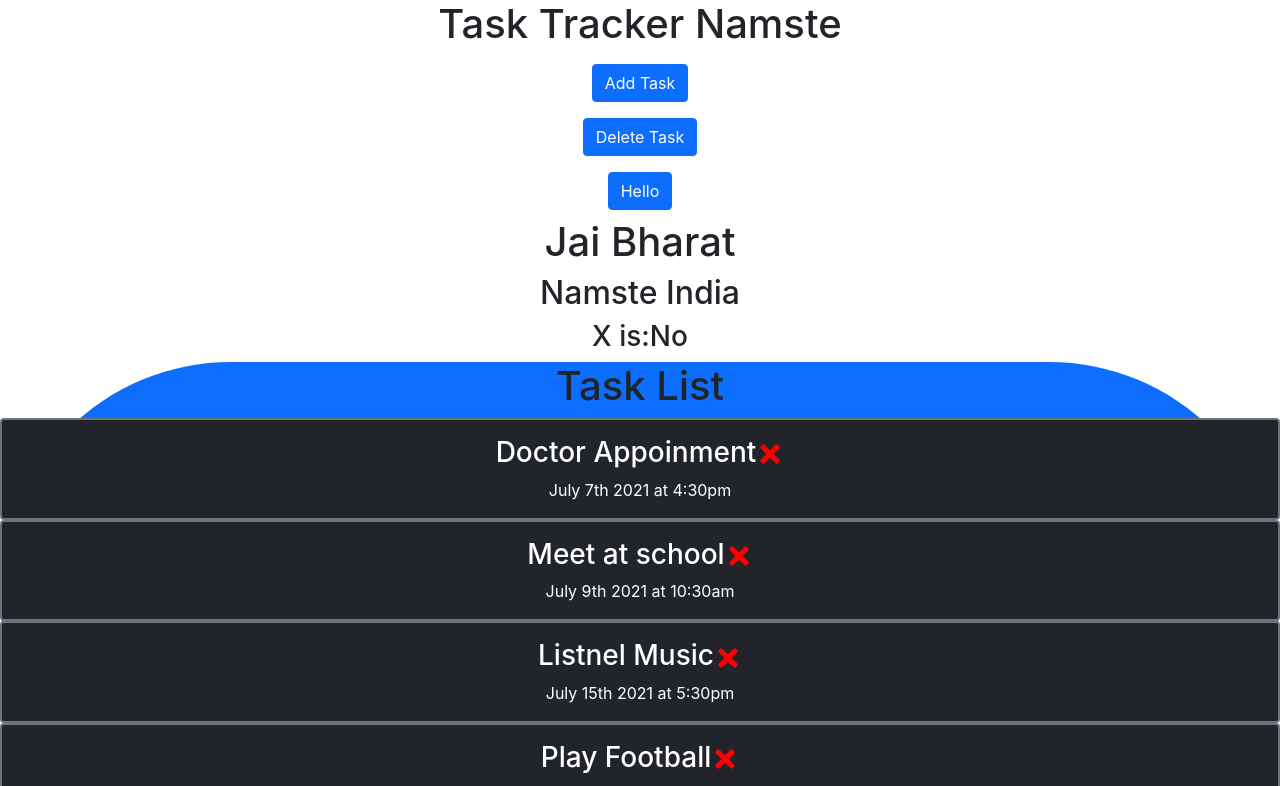
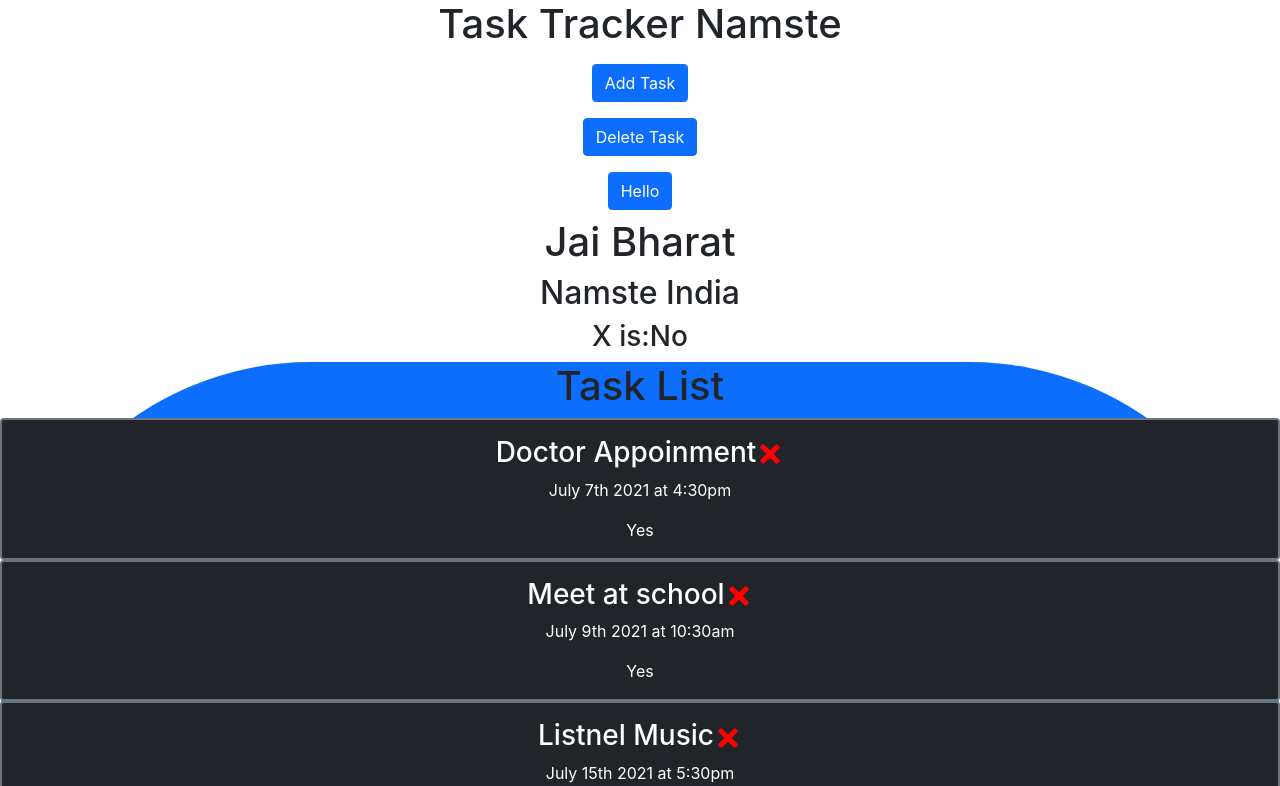
Before and after one commit to docostar/task_Manager, a React (Create React App) app: page / in a window 1280 px wide. Shown: the top 786 px of the page. Built offline with nearby package versions, Linux system fonts and the light colour scheme.

Commit message:
Toggle Functionality added

```diff
--- a/src/App.js
+++ b/src/App.js
@@ -39,13 +39,27 @@ function App() {
     setTasks(tasks.filter((task) => task.id !== id));
   };
 
+  const toggleReminder = (id) => {
+    console.log("Toggle", id);
+    setTasks(
+      tasks.map((task) =>
+        task.id === id ? { ...task, reminder: !task.reminder } : task
+      )
+    );
+  };
+
   return (
     <div className="App">
       <Header title="Namste" />
       <h1>Jai Bharat</h1>
       <h2>Namste {name} </h2>
       <h3>X is:{x ? "Yes" : "No"} </h3>
-      <Tasks tasks={tasks} onDelete={deleteTask} />
+
+      {tasks.length > 0 ? (
+        <Tasks tasks={tasks} onDelete={deleteTask} onToggle={toggleReminder} />
+      ) : (
+        "No Tasks to Show"
+      )}
     </div>
   );
 }
--- a/src/components/Task.js
+++ b/src/components/Task.js
@@ -1,8 +1,11 @@
 import { FaTimes } from "react-icons/fa";
 
-export const Task = ({ task, onDelete }) => {
+export const Task = ({ task, onDelete, onToggle }) => {
   return (
-    <div className="card bg-dark  text-white border border-secondary border-2">
+    <div
+      onDoubleClick={() => onToggle(task.id)}
+      className="card bg-dark  text-white border border-secondary border-2"
+    >
       <div className="card-body">
         <h3 className="card-title">
           {task.text}
@@ -12,6 +15,7 @@ export const Task = ({ task, onDelete }) => {
           />
         </h3>
         <p className="card-text">{task.day}</p>
+        <p className="card-text">{task.reminder ? "Yes" : "No"}</p>
       </div>
     </div>
   );
--- a/src/components/Tasks.js
+++ b/src/components/Tasks.js
@@ -26,8 +26,14 @@ export const Tasks = (props) => {
   return (
     <div className="Container mx-auto border-3 rounded-pill bg-primary ">
       <h1>Task List</h1>
+
       {props.tasks.map((task) => (
-        <Task key={task.id} task={task} onDelete={props.onDelete} />
+        <Task
+          key={task.id}
+          task={task}
+          onDelete={props.onDelete}
+          onToggle={props.onToggle}
+        />
       ))}
     </div>
   );
```
